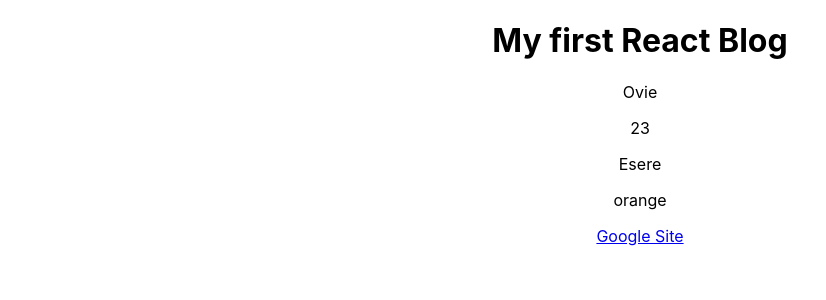
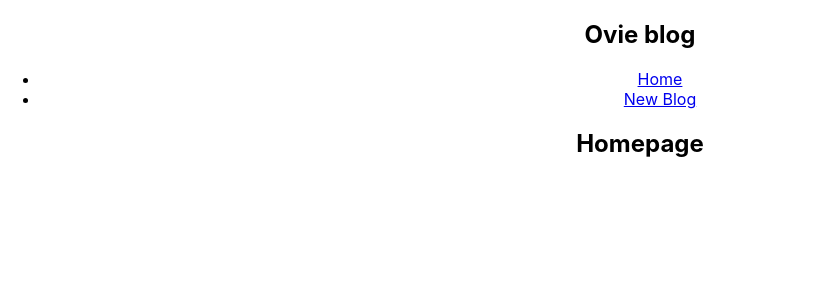
Before and after one commit to ovie009/ovie-blog, a React (Create React App) app: page / in a window 1280 px wide. Shown: the top 300 px of the page, without its empty margins (0-826 px from the left). Built offline with nearby package versions, Linux system fonts and the light colour scheme.

Commit message:
adding components to root component

```diff
--- a/src/App.js
+++ b/src/App.js
@@ -1,24 +1,13 @@
 import './App.css';
+import Navbar from "./Navbar";
+import Home from "./Home";
 
 function App() {
-  const title = 'My first React Blog';
-  const name = 'Ovie';
-  const age = 23;
-  const person = {
-    name: 'Esere',
-    age: 14
-  };
-  const link = 'google.com';
-  let fruits = ['orange', 'mango', 'cherry'];
   return (
     <div className="App">
+      <Navbar />
       <div className="content">
-        <h1>{title}</h1>
-        <p>{name}</p>
-        <p>{age}</p>
-        <p>{person.name}</p>
-        <p>{fruits[0]}</p>
-        <a href={link}>Google Site</a>
+        <Home></Home>
       </div>
     </div>
   );
--- /dev/null
+++ b/src/Home.js
@@ -0,0 +1,9 @@
+const Home = () => {
+    return (
+        <div className="home">
+            <h2>Homepage</h2>
+        </div>
+    );
+}
+
+export default Home;
--- /dev/null
+++ b/src/Navbar.js
@@ -0,0 +1,17 @@
+const Navbar = () => {
+    return (
+        <nav className="navbar">
+            <h1>Ovie blog</h1>
+            <ul className="nav-list">
+                <li className="list-items">
+                    <a href="/">Home</a>
+                </li>
+                <li className="list-items">
+                    <a href="/create">New Blog</a>
+                </li>
+            </ul>
+        </nav>
+     );
+}
+
+export default Navbar;
```
